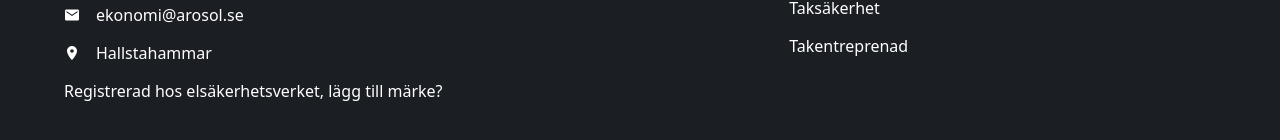
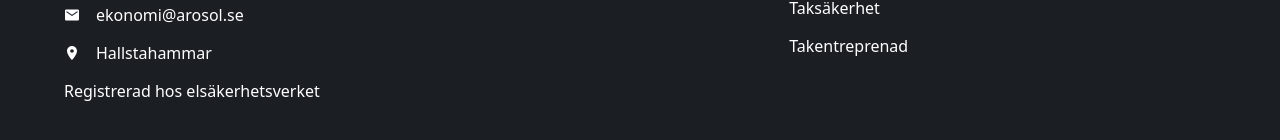
Before and after one commit to annamalinelisabet/AROSOL, a React (Vite) app: page / in a window 1280 px wide. Shown: the part 4251-4391 px from the top of the page. Built offline with nearby package versions, Linux system fonts and the light colour scheme.

Commit message:
Change text in footer

```diff
--- a/src/components/Footer/Footer.jsx
+++ b/src/components/Footer/Footer.jsx
@@ -23,7 +23,7 @@ const Footer = () => {
             <a href='tel:+46761834115' className='contact-info'><FaPhone className='brand-info-icon'/>076-183 41 15</a>
             <a href='mailto:ekonomi@arosol.se' className='contact-info'><IoMdMail className='brand-info-icon'/>ekonomi@arosol.se</a>
             <a  href='https://www.google.com/maps/search/?api=1&query=Häradsvägen%204%2C%20734%2032%20Hallstahammar' target='_blank' rel='noopener noreferrer' className='contact-info'><IoMdPin className='brand-info-icon'/>Hallstahammar</a>
-            <div>Registrerad hos elsäkerhetsverket, lägg till märke?</div>
+            <div>Registrerad hos elsäkerhetsverket</div>
           </div>
         <div className='service-wrapper'>
           <ul className='service-columns'>
```
